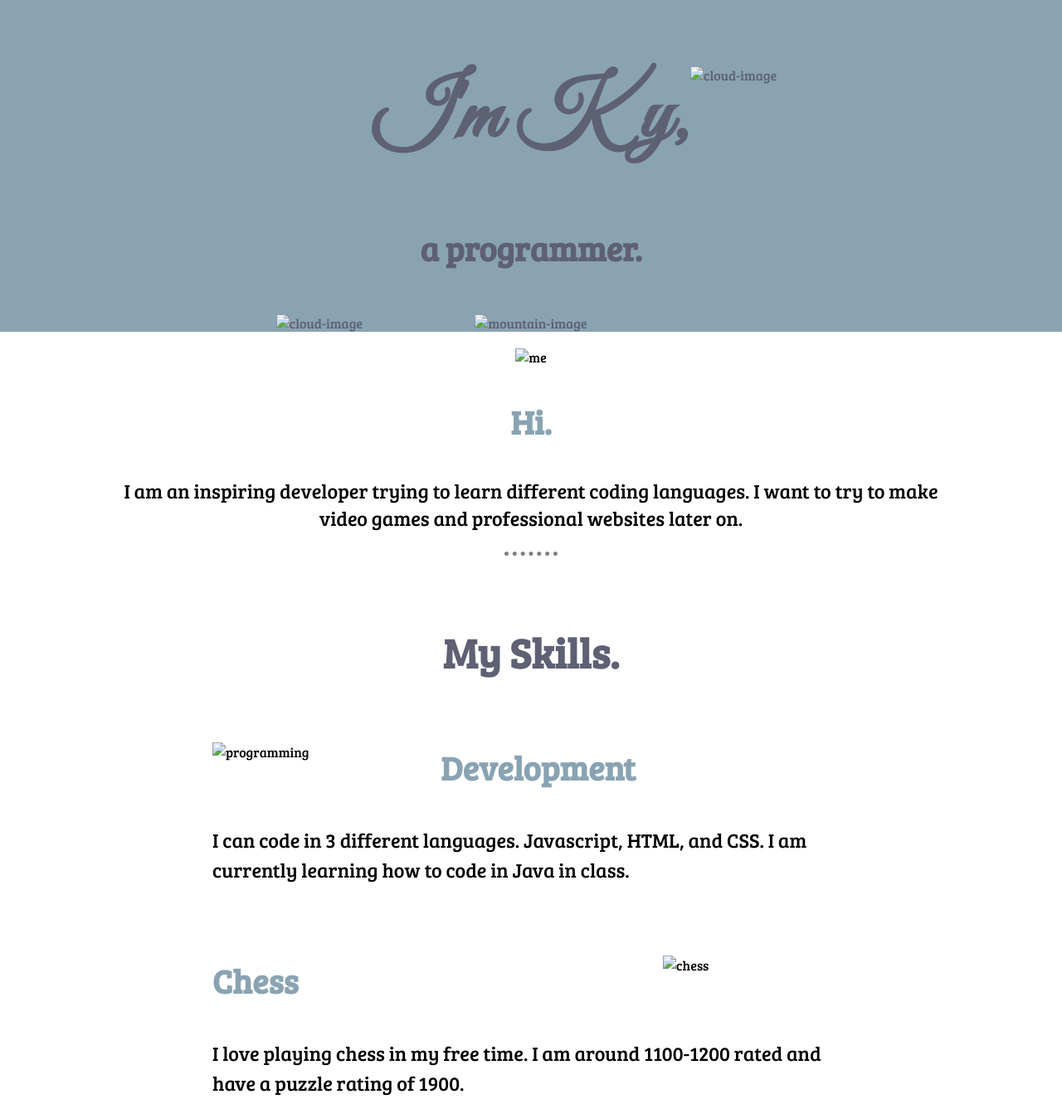
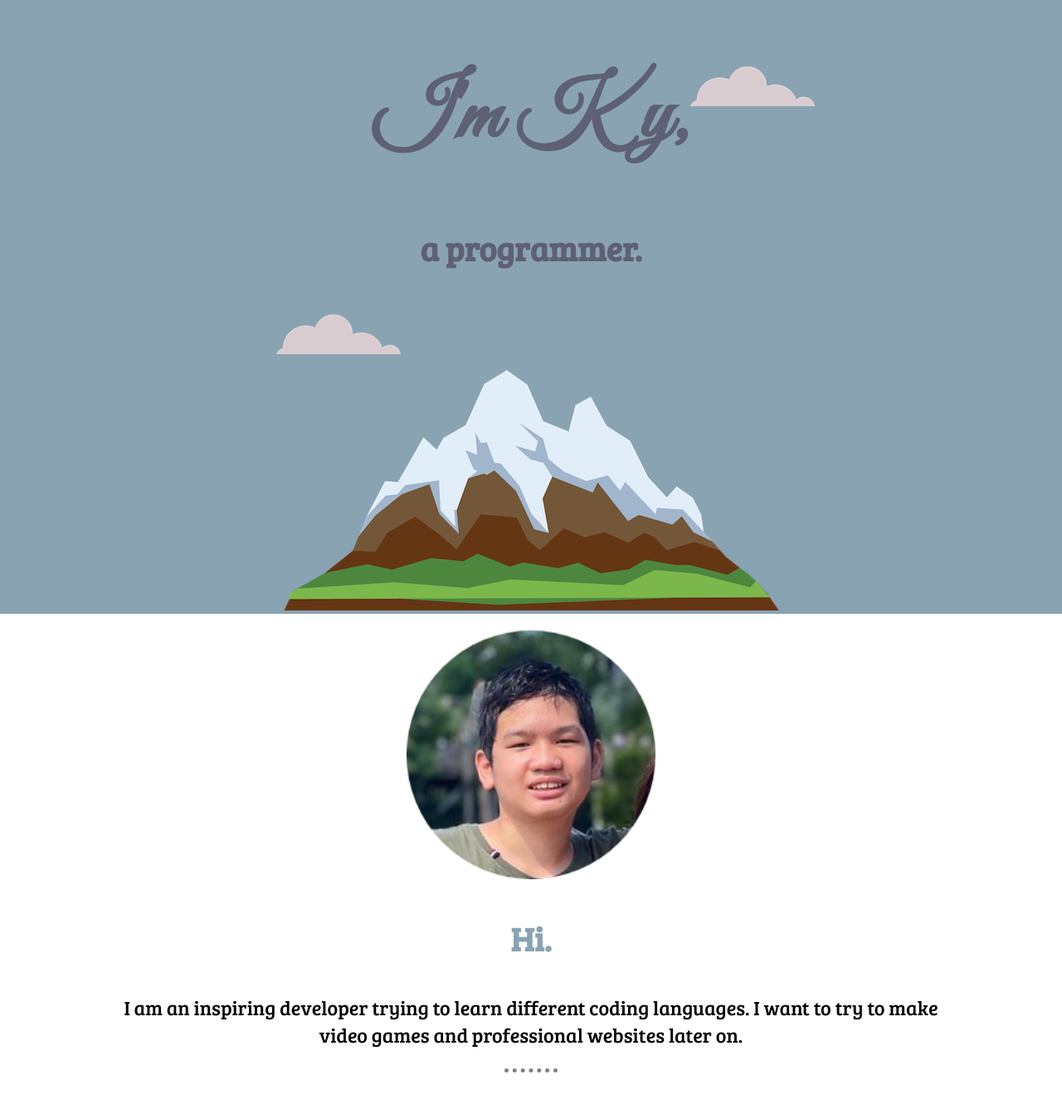
Before and after one commit to KyPham08/personal-site-2, a plain HTML site: page index.html in a window 1280 px wide. Shown: the top 1337 px of the page at 83% size. Drawn offline with Linux system fonts and the light colour scheme; files that its build step writes are made by us from their sources.

Commit message:
Update index.html

```diff
--- a/index.html
+++ b/index.html
@@ -9,20 +9,20 @@
     <link rel="preconnect" href="https://fonts.googleapis.com">
     <link rel="preconnect" href="https://fonts.gstatic.com" crossorigin>
     <link href="https://fonts.googleapis.com/css2?family=Bree+Serif&family=Great+Vibes&display=swap" rel="stylesheet">
-    <link rel="stylesheet" href="css/styles.css">
+    <link rel="stylesheet" href="styles.css">
 </head>
 <body>
     <div class = "title">
-        <img class="top-cloud" src="images/cloud.png" alt="cloud-image">
+        <img class="top-cloud" src="cloud.png" alt="cloud-image">
         <h1>I'm Ky,</h1>
         <h4>a programmer.</h4>
-        <img class="bottom-cloud" src="images/cloud.png" alt="cloud-image">
-        <img src="images/mountain.png" alt="mountain-image">
+        <img class="bottom-cloud" src="cloud.png" alt="cloud-image">
+        <img src="mountain.png" alt="mountain-image">
     </div>
 
     <div class="middle-container">
         <div class="profile">
-            <img class="kypham" src="images/kypham.png" alt="me">
+            <img class="kypham" src="kypham.png" alt="me">
             <h3>Hi.</h3>
             <p id="intro">I am an inspiring developer trying to learn different coding languages. I want to try to make video games and professional websites later on.</p>
         </div>
@@ -30,12 +30,12 @@
         <div class="skills">
             <h2>My Skills.</h2>
         <div class="skill-row">
-            <img class="programming-image" src="images/programming.png" alt="programming">
+            <img class="programming-image" src="programming.png" alt="programming">
             <h3>Development</h3>
             <p>I can code in 3 different languages. Javascript, HTML, and CSS. I am currently learning how to code in Java in class.</p>
         </div>
         <div class="skill-row">
-            <img class="chess-image" src="images/chess.png" alt="chess">
+            <img class="chess-image" src="chess.png" alt="chess">
             <h3>Chess</h3>
             <p>I love playing chess in my free time. I am around 1100-1200 rated and have a puzzle rating of 1900.</p>
         </div>
```
